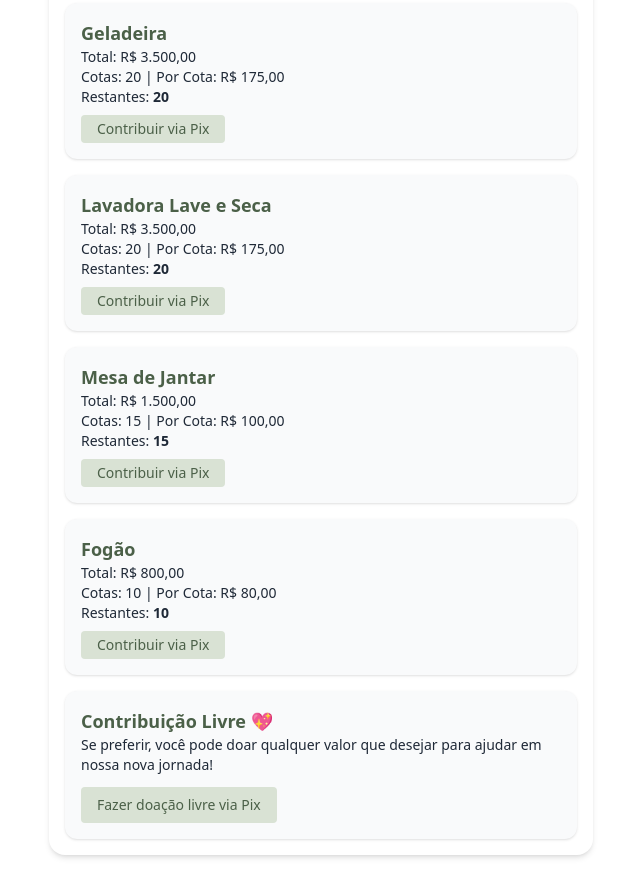
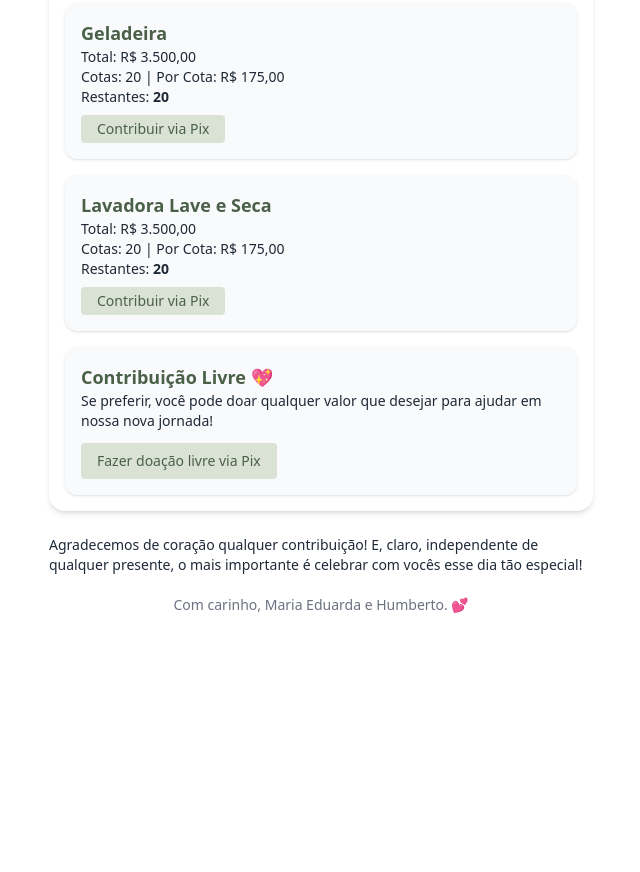
Before and after one commit to humbertoribeiro99/casamentos_presentes, a plain HTML site: page index.html in a window 1280 px wide. Shown: the part 541-1413 px from the top of the page, without its empty margins (319-959 px from the left). After the commit the page ends 1172 px from the top, so only its background shows below. Drawn offline with nearby package versions, Linux system fonts and the light colour scheme.

Commit message:
Update index.html

```diff
--- a/index.html
+++ b/index.html
@@ -55,22 +55,22 @@
         </div>
 
         <!-- Mesa de Jantar -->
-        <div class="bg-gray-50 p-4 rounded-xl shadow">
+        <!--<div class="bg-gray-50 p-4 rounded-xl shadow">
           <h3 class="text-lg font-semibold" style="color: var(--verde-principal)">Mesa de Jantar</h3>
           <p class="text-sm">Total: R$ 1.500,00</p>
           <p class="text-sm">Cotas: 15 | Por Cota: R$ 100,00</p>
           <p class="text-sm">Restantes: <strong>15</strong></p>
           <a href="https://nubank.com.br/cobrar/chgdf/685c14fe-e578-427e-a175-3d30324f8380" class="inline-block mt-2 px-4 py-1 bg-[#d9e2d4] text-[#4b6048] rounded text-sm">Contribuir via Pix</a>
-        </div>
+        </div>-->
 
         <!-- Fogão -->
-        <div class="bg-gray-50 p-4 rounded-xl shadow">
+        <!--<div class="bg-gray-50 p-4 rounded-xl shadow">
           <h3 class="text-lg font-semibold" style="color: var(--verde-principal)">Fogão</h3>
           <p class="text-sm">Total: R$ 800,00</p>
           <p class="text-sm">Cotas: 10 | Por Cota: R$ 80,00</p>
           <p class="text-sm">Restantes: <strong>10</strong></p>
           <a href="https://nubank.com.br/cobrar/chgdf/685c1513-4bbe-4af5-94ba-71cfd60c8471" class="inline-block mt-2 px-4 py-1 bg-[#d9e2d4] text-[#4b6048] rounded text-sm">Contribuir via Pix</a>
-        </div>
+        </div>-->
 
         <!-- Doação Livre -->
         <div class="bg-gray-50 p-4 rounded-xl shadow">
```
